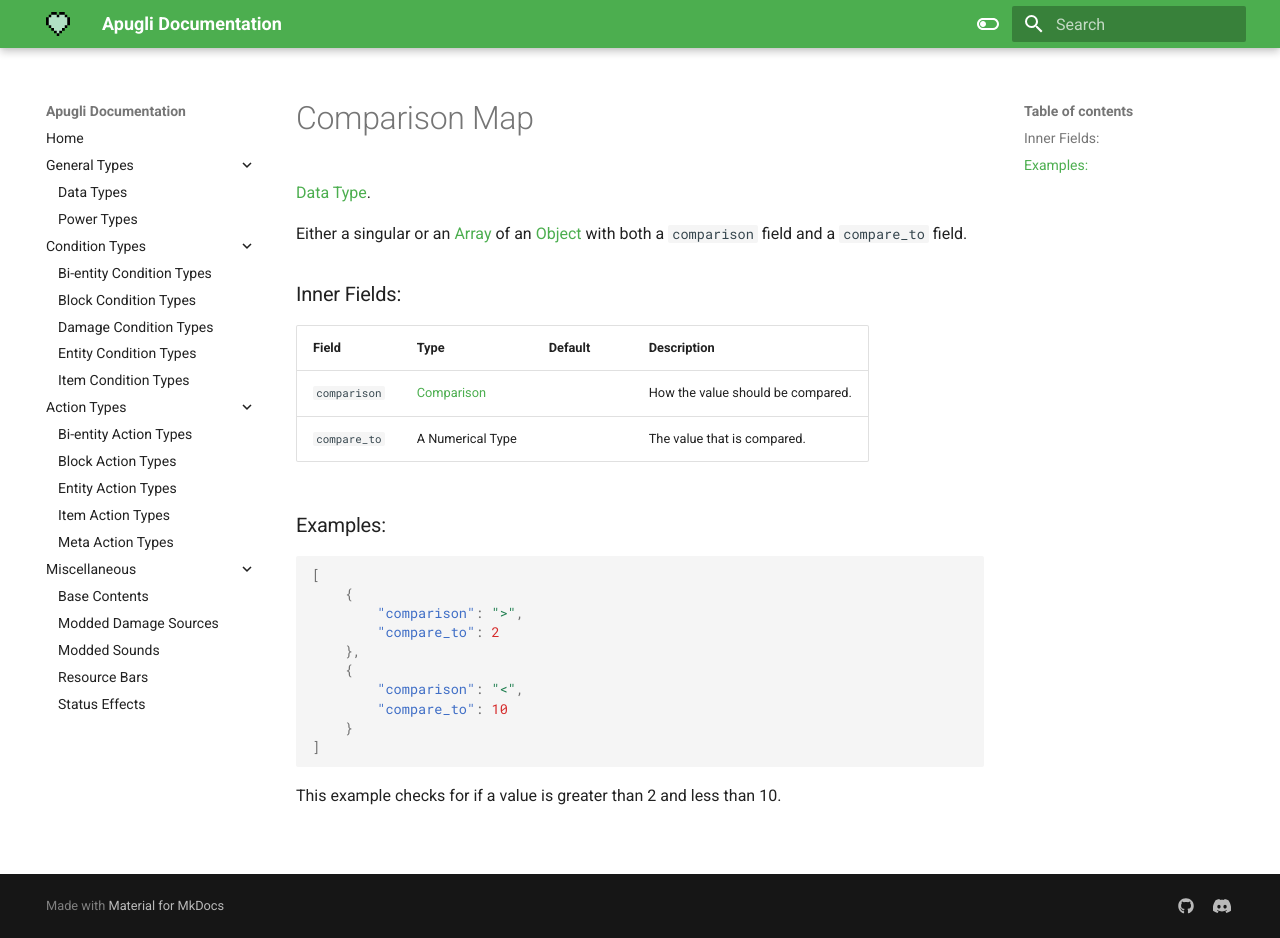
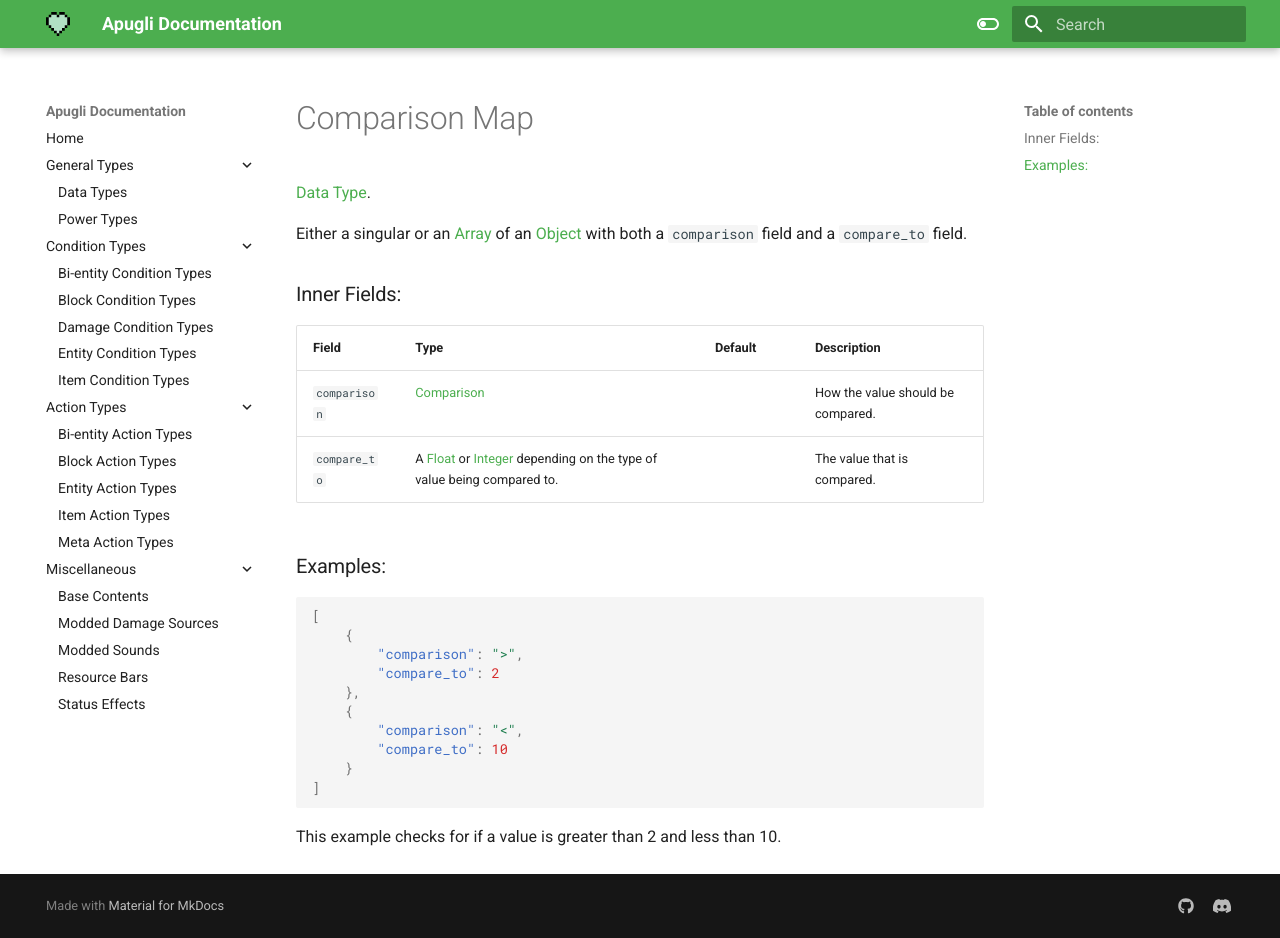
Before and after one commit to MerchantPug/apugli-docs, an MkDocs documentation site: the page built from docs/types/data_types/comparison_map.md, in a window 1280 px wide and 938 px high. Built offline with MkDocs 1.6.1 and Material for MkDocs 9.7.7, drawn with Linux system fonts in a browser that asks for light colours.

Commit message:
Update comparison_map.md
Provides a little more info for the comparison map's `compare_to` field.

````diff
--- a/docs/types/data_types/comparison_map.md
+++ b/docs/types/data_types/comparison_map.md
@@ -13,7 +13,7 @@ Either a singular or an [Array](https://origins.readthedocs.io/en/latest/types/d
 Field  | Type | Default | Description
 -------|------|---------|-------------
 `comparison` | [Comparison](https://origins.readthedocs.io/en/latest/types/data_types/comparison/) | | How the value should be compared.
-`compare_to` | A Numerical Type |  | The value that is compared.
+`compare_to` | A [Float](https://origins.readthedocs.io/en/latest/types/data_types/float/) or [Integer](https://origins.readthedocs.io/en/latest/types/data_types/integer/) depending on the type of value being compared to. |  | The value that is compared.
 
 ### Examples:
 ```json
````
